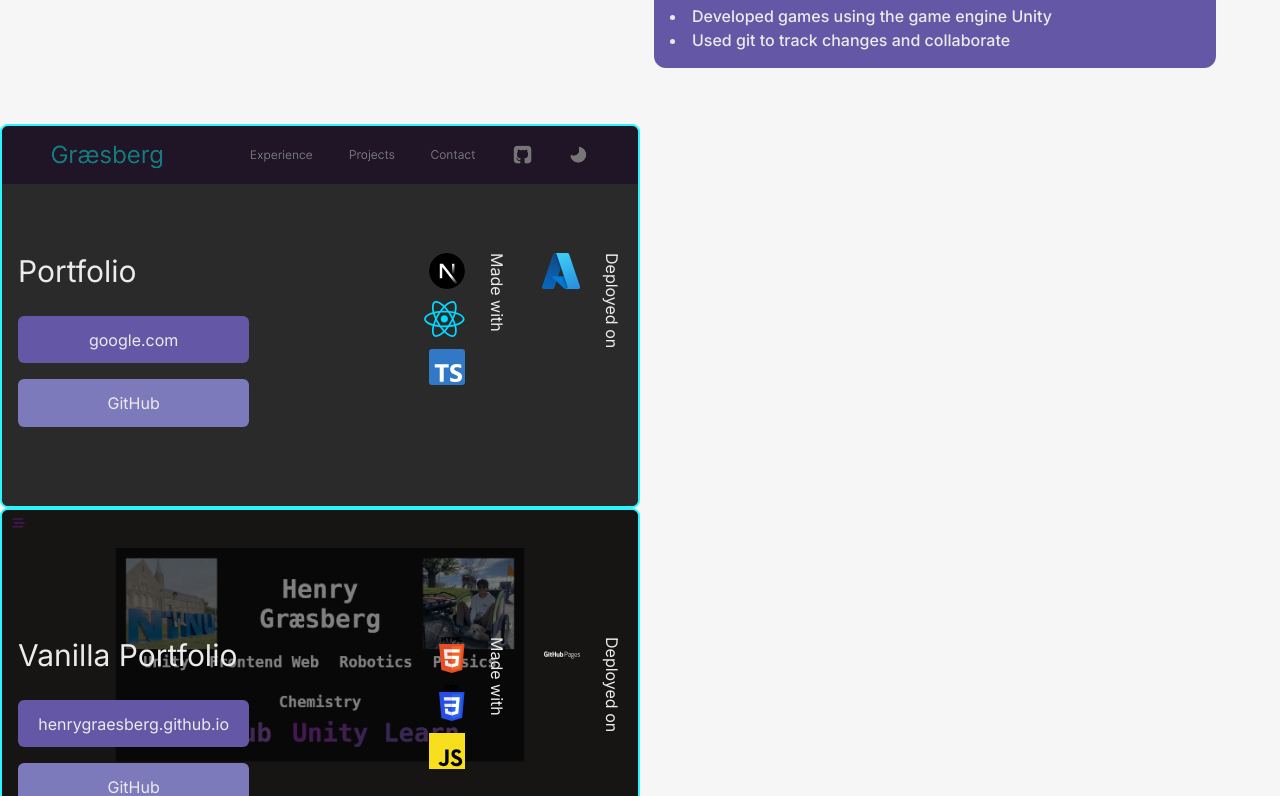
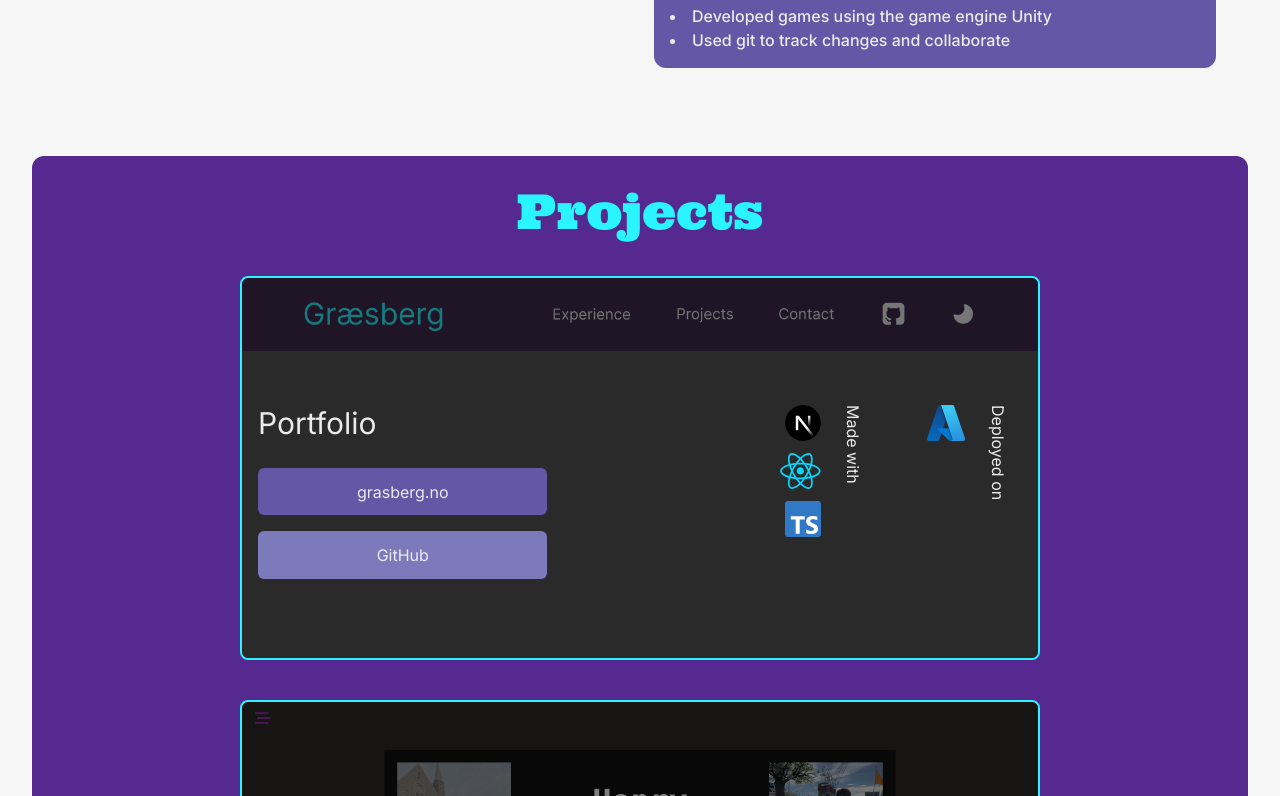
Before and after one commit to henrygraesberg/react_portfolio, a Next.js app: page / in a window 1280 px wide. Shown: the part 2364-3160 px from the top of the page. Built offline with nearby package versions, Linux system fonts and the light colour scheme; some icons are missing.

Commit message:
Style project section

```diff
--- a/src/app/components/Project.tsx
+++ b/src/app/components/Project.tsx
@@ -23,7 +23,7 @@ interface ButtonProps {
 
 const LinkButton: FC<ButtonProps> = ({ text, url, className }) => {
     return (
-        <Link href={url} target="_blank" className={`w-[100%] rounded-md p-5 bg-primary grid place-content-center ${className}`}>
+        <Link href={url} target="_blank" className={`w-[100%] rounded-md p-5 bg-primary grid place-content-center hover:scale-105 transition-all duration-500 ${className}`}>
         {text}
         </Link>
     )
@@ -31,7 +31,7 @@ const LinkButton: FC<ButtonProps> = ({ text, url, className }) => {
 
 const GithubButton: FC<ButtonProps> = ({ text="GitHub", url, className }) => {
     return (
-        <Link href={url} target="_blank" className={`w-[100%] rounded-md p-5 bg-secondary grid place-content-center ${className}`}>
+        <Link href={url} target="_blank" className={`w-[100%] rounded-md p-5 bg-secondary grid place-content-center hover:scale-105 transition-all duration-500 ${className}`}>
         {text}
         </Link>
     )
@@ -39,7 +39,7 @@ const GithubButton: FC<ButtonProps> = ({ text="GitHub", url, className }) => {
 
 const Project: FC<ProjectProps> = ({ title, url, urlShorthand, github, image, className, technologies, deployment }) => {
   return (
-    <div className={`w-[40rem] h-[24rem] text-text_secondary grid grid-cols-[2fr_2fr_3fr_1fr_1fr_1fr_1fr] grid-rows-6 overflow-hidden rounded-lg border-2 border-accent bg-black ${className} hover:scale-110 transition-all duration-500`}>
+    <div className={`w-[100%] max-w-[50rem] min-h-[24rem] h-[40vh] text-text_secondary grid grid-cols-[2fr_2fr_3fr_1fr_1fr_1fr_1fr] grid-rows-6 overflow-hidden rounded-lg border-2 border-accent bg-black ${className} hover:scale-110 transition-all duration-500`}>
         <div className="col-start-1 col-end-8">
             <Image src={image} alt={`Screenshot of ${title}`} className="opacity-50" />
         </div>
--- a/src/app/data/ProjectData.tsx
+++ b/src/app/data/ProjectData.tsx
@@ -6,8 +6,8 @@ import OldPortfolioImage from "@/assets/old_Portfolio.png";
 export const projects: ProjectProps[] = [
     {
         title: "Portfolio",
-        url: "https://google.com",
-        urlShorthand: "google.com",
+        url: "https://grasberg.no",
+        urlShorthand: "grasberg.no",
         github: "https://github.com/henrygraesberg/react_portfolio",
         image: PortfolioImage,
         technologies: ["logos:nextjs-icon", "logos:react", "logos:typescript-icon", "devicon:tailwindcss"],
--- a/src/app/page.tsx
+++ b/src/app/page.tsx
@@ -83,7 +83,8 @@ const Home = () => {
       </div>
     </div>
 
-    <div id="projects">
+    <div id="projects" className="flex flex-col gap-10 items-center bg-background_color m-[2.5vw] p-[2.5vw] rounded-xl">
+      <h2 className="text-5xl font-ultra text-accent">Projects</h2>
       {
         projects.map((project, index) => (
           <Project
--- a/tailwind.config.ts
+++ b/tailwind.config.ts
@@ -14,6 +14,7 @@ const config: Config = {
         foreground: "var(--foreground)",
 
         background_dark: "#555",
+        background_color: "#562990",
 
         navbar: "rgb(110, 110, 110)",
         navbar_dark: "rgb(40, 0, 71)",
```
